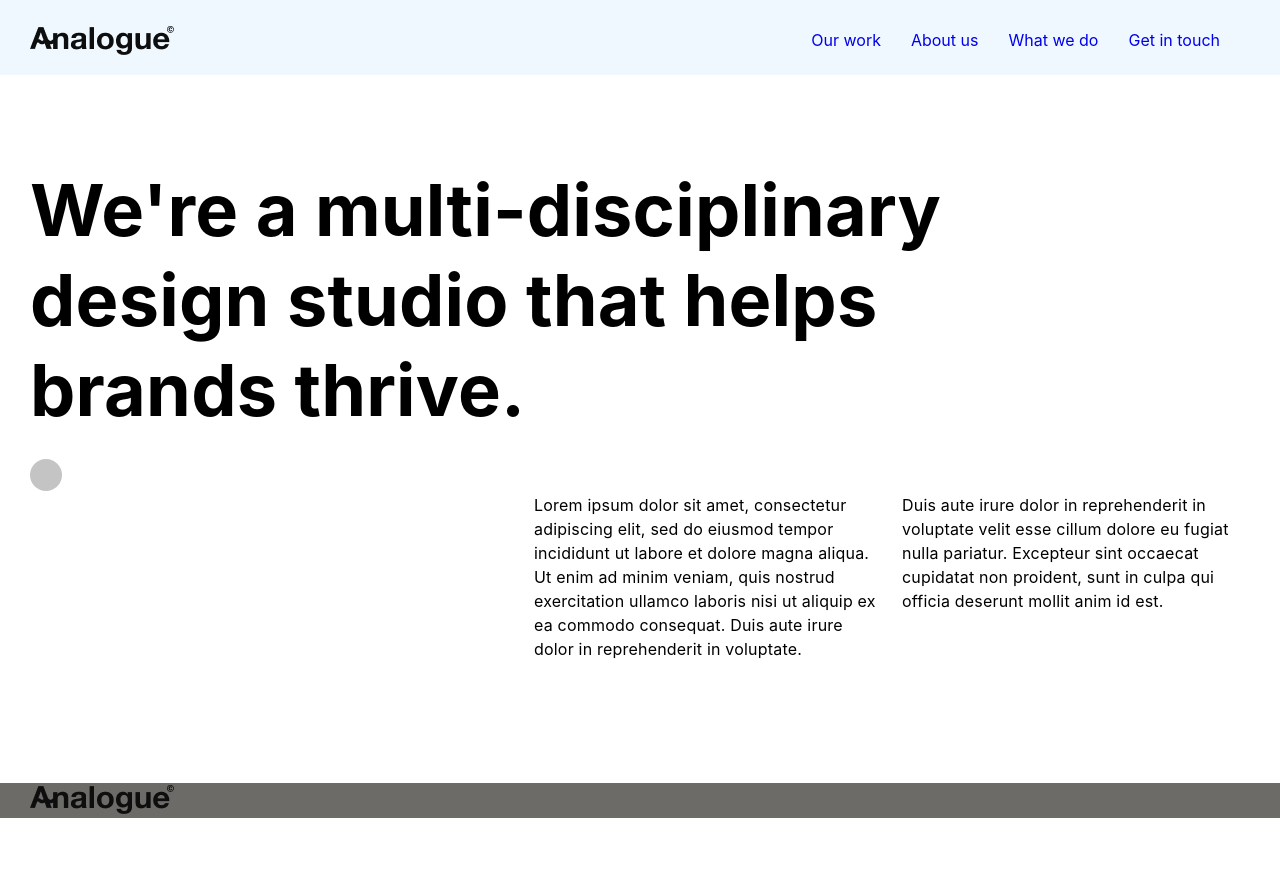
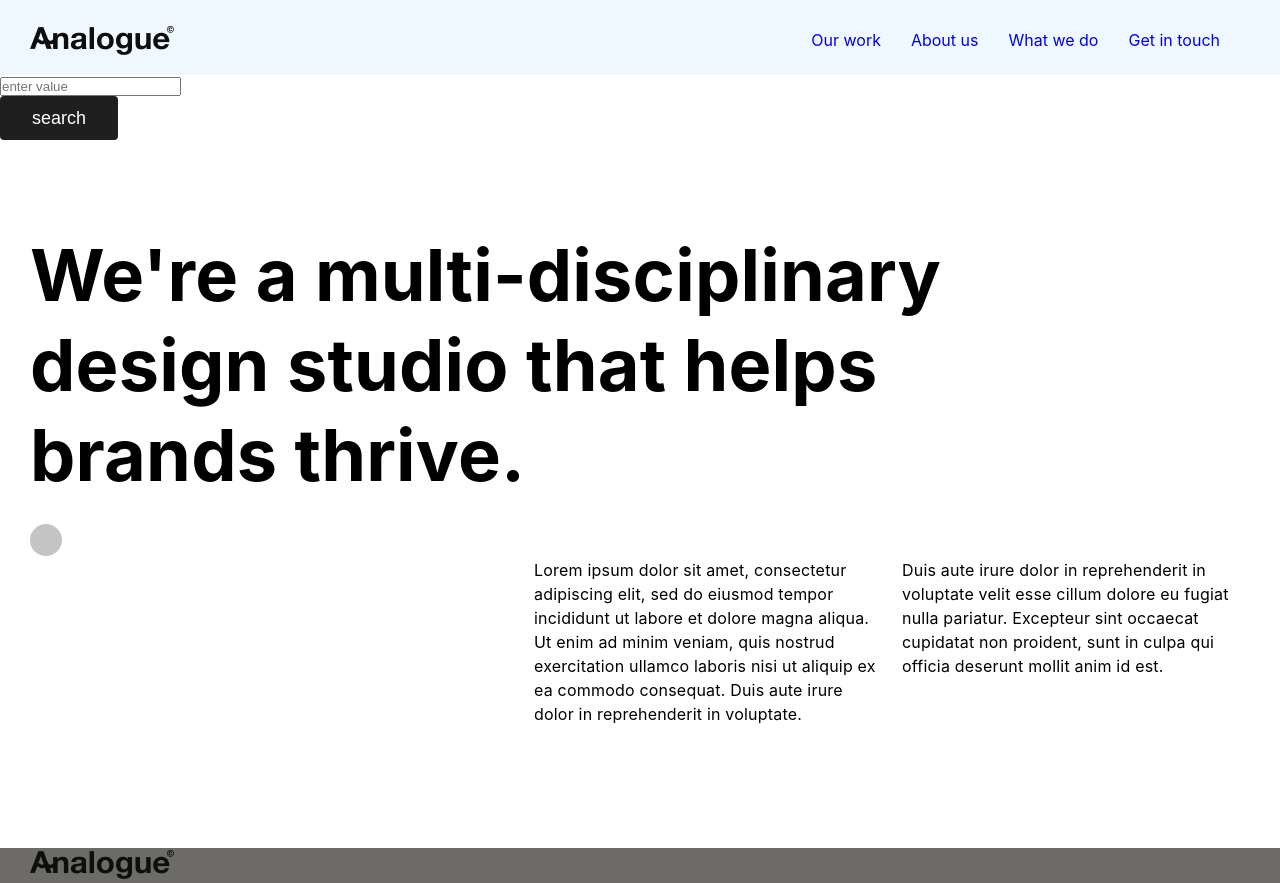
Before and after one commit to AleksandraHrevtsova/react-repaet-course, a React (Create React App) app: page / in a window 1280 px wide. Before the commit the page ends 818 px from the top, so only its background shows below. Built offline with nearby package versions, Linux system fonts and the light colour scheme.

Commit message:
added lesson 4

```diff
--- a/src/App.js
+++ b/src/App.js
@@ -1,7 +1,6 @@
+import React, { useState, useEffect } from 'react';
 import Header from './components/Header';
 import Footer from './components/Footer';
-import { Button, Link, IconButton } from './components/Button';
-import { Icon } from './components/Icon';
 import styled from 'styled-components';
 import {Routes, Route} from 'react-router-dom';
 import { Home } from './pages/Home';
@@ -9,6 +8,7 @@ import { WhatWeDo } from './pages/What_we_do';
 import { AboutUs } from './pages/About_us';
 import { GetInTouch } from './pages/Get-in_touch';
 import { OurWork } from './pages/Our_work';
+import { Button } from './components/Button'
 
 const navLinks = [
   {id: '1', label: 'Our work', path: 'our-work'},
@@ -23,39 +23,104 @@ const PageWrapper = styled.div`
   flex-flow: column;
 `;
 
-const ButtonsWrapper = styled.div`
-  display: flex;
-  flex-flow: row wrap;
-  align-items: center;
-`;
+function App() {
+  // ===== CONSTANTS
+  const API_KEY = '563492ad6f91700001000001390f9fee0a794c1182a72e49e0e0eae2';
+  const BASE_URL = 'https://api.pexels.com/v1/';
+  const endpoint = 'search';
+  const options = {
+    // method: 'GET', // POST | PUT | PATCH | DELETE
+    headers: {
+      Authorization: API_KEY
+    },
+    // body: {}; // if POST | PUT | PATCH
+  }
+  // fetch(url, options).then(() => {}).then(() => {})
+  // ===== CONSTANTS
 
-function App() {
-  const handleButtonClick = () => {
-    console.log('click on BUTTON');
+  // ===== STATE
+  const [currentState, setCurrentState] = useState('start');
+  const [userName, setUserName] = useState('Sandra');
+  const [isOnline, setIsOnline] = useState(true);
+  const [search, setSearch] = useState(null);
+  const [kittens, setKittens] = useState([]);
+  // ===== STATE
+
+  // ===== EFFECTS
+  useEffect(() => {
+    // console.log('Use Effect INITIAL LOAD');
+  }, []); // first-render
+
+  useEffect(() => {
+    // console.log('currentState:', currentState);
+  }, [currentState]);
+
+  useEffect(() => {
+    // console.log('IsOnline:', isOnline);
+  }, [isOnline]);
+
+  useEffect(() => {
+    // console.log('search:', search);
+  }, [search]);
+
+  useEffect(() => {
+    console.log('KITTENS:', kittens);
+  }, [kittens]);
+  // ====== EFFECTS
+
+  // ====== METHODS
+  const updateState = () => {
+    // console.log('Click');
+    setCurrentState('stop')
   }
-  const handleLinkButtonClick = () => {
-    console.log('click on LINK');
+
+  const toggleStatusIsOnline = () => {
+    setIsOnline(!isOnline);
   }
+
+  const searchValue = () => {
+    if(search){
+      // console.log('SEARCH');
+      let params = `?query=${search}&orientaion=portrait&size=small&per_page=5`;
+      const url = BASE_URL + endpoint + params;
+      // console.log('url:', url);
+      fetch(url, options).then((response) => {
+        console.log('serponse:', response);
+        return response.json();
+      }).then((data) => {
+        console.log('data:', data);
+        return data.photos
+      }).then((kittens) => {
+        setKittens(kittens); // rewrite
+        // setKittents((prev)=>{ return [...prev, ...kittens] }) // add new kittens
+      })
+    }
+  }
+
+  const handleInputChange = (e) => {
+    setSearch(e.target.value)
+  }
+  // ====== METHODS
+
   return (
     <PageWrapper>
       <Header x={navLinks}/>
       <main style={{flex: '1 0 auto'}}>
+        <section>
+          <input placeholder='enter value' onChange={handleInputChange}/>
+          <Button type='submit' label='search' handleClick={searchValue}/>
+        </section>
+        {/* <Button label='click' handleClick={toggleStatusIsOnline}/> */}
         <Routes>
           <Route exact path='/' element={<Home/>}/>
           <Route path='/about-us' element={<AboutUs/>}/>
           <Route path='/what-we-do' element={<WhatWeDo/>}/>
-          <Route path='/our-work' element={<OurWork/>}/>
+          <Route path='/our-work' element={<OurWork kittens={kittens}/>}/>
           <Route path='/get-in-touch' element={<GetInTouch/>}/>
         </Routes>
       </main>
       <Footer/>
     </PageWrapper>
-      // <Icon iconId='search'/>
-      // <ButtonsWrapper>
-      //   <Button label='see all works' handleClick={handleButtonClick}/>
-      //   <Link label='get in touch' handleClick={handleLinkButtonClick}/>
-      //   <IconButton iconId='close' label='close'/>
-      // </ButtonsWrapper>
   );
 }
 
--- a/src/components/Navigation.js
+++ b/src/components/Navigation.js
@@ -16,12 +16,12 @@ function Navigation ({links}) {
   }
 
   const handleLinkClick = (e) => {
-    console.log('link to:', e.target);
+    // console.log('link to:', e.target);
   }
 
   const handleLinkMouseEnter = (e)=>{
-    console.log(e);
-    console.log('ENTER');
+    // console.log(e);
+    // console.log('ENTER');
   }
 
   return (
--- a/src/pages/Our_work.js
+++ b/src/pages/Our_work.js
@@ -1,5 +1,17 @@
-export function OurWork(){
+export function OurWork({kittens}){
   return (
-    <h1>Our work</h1>
+    <>
+      <h1>Our work</h1>
+      <ul>
+        {kittens.map(({src: {tiny}, alt, id}) => {
+          // console.log('kitten:', kitten);
+          return (
+            <li key={id}>
+              <img src={tiny} alt={alt}/>
+            </li>
+          )
+        })}
+      </ul>
+    </>
   )
 }
```
